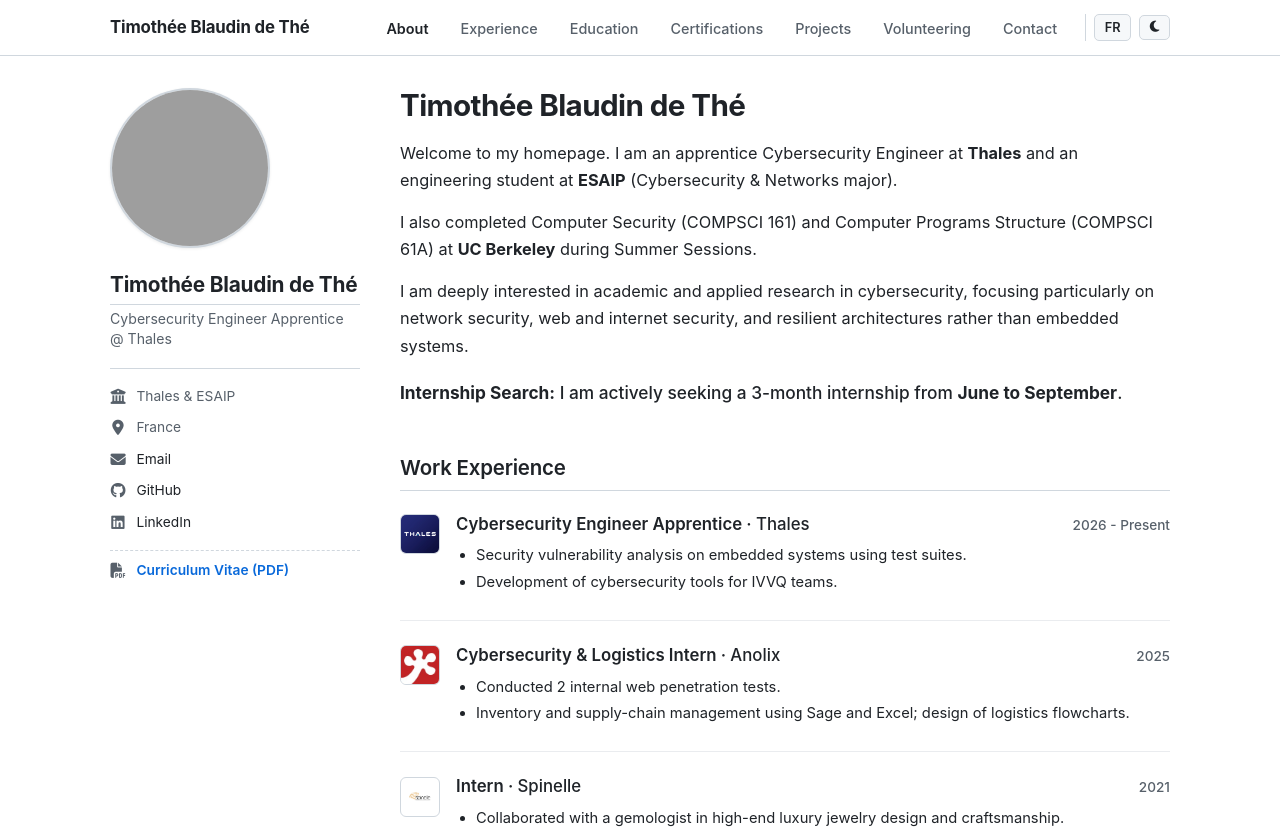
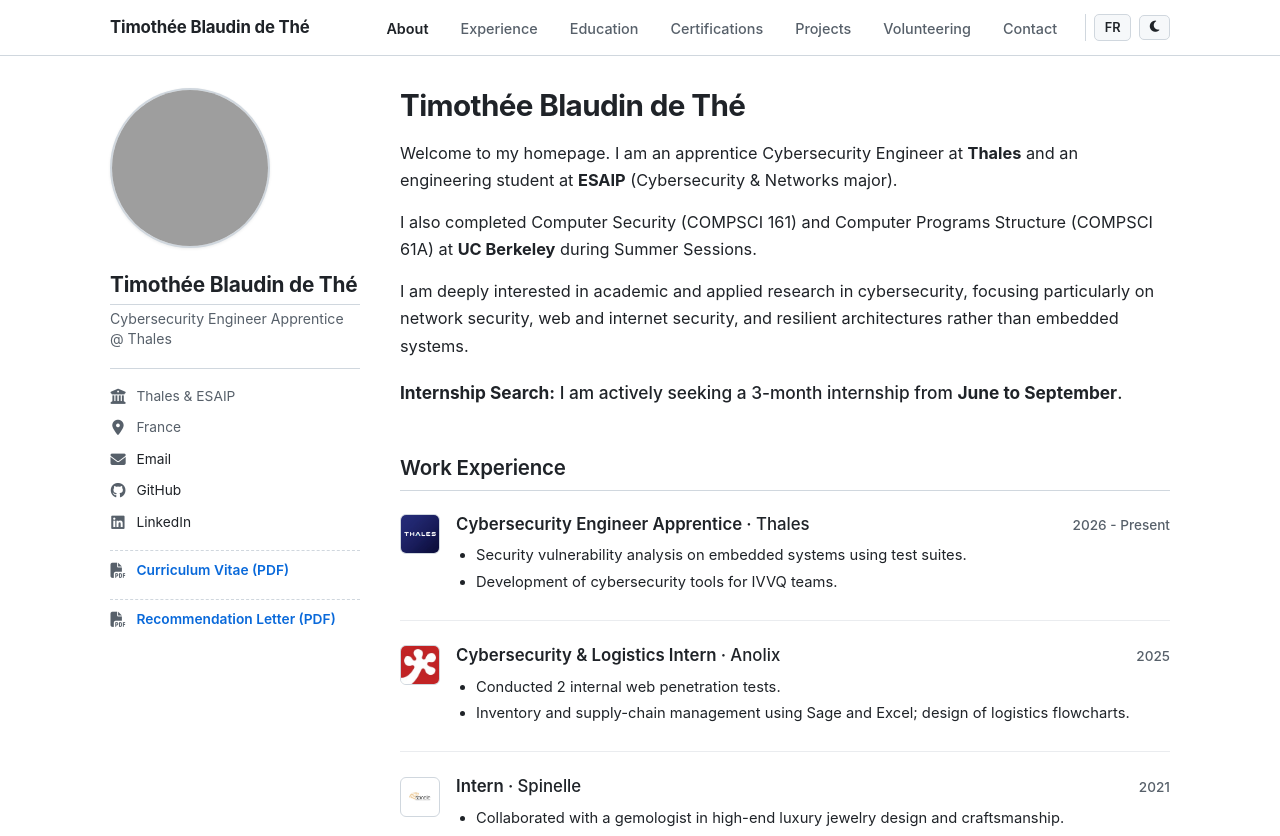
Before and after one commit to DJ3T/timdethe, a plain HTML site: page index.html in a window 1280 px wide. Shown: the top 836 px of the page. Drawn offline with Linux system fonts and the light colour scheme; grey boxes are pictures that could not be loaded.

Commit message:
Added reco letter + new resume

```diff
--- a/index.html
+++ b/index.html
@@ -89,6 +89,12 @@
               <span id="sidebar-cv-text">Curriculum Vitae (PDF)</span>
             </a>
           </li>
+          <li class="reco-item">
+            <a href="recommendation-letter-hamrioui.pdf" id="sidebar-reco" target="_blank" rel="noopener noreferrer">
+              <i class="fas fa-fw fa-file-pdf"></i>
+              <span id="sidebar-reco-text">Recommendation Letter (PDF)</span>
+            </a>
+          </li>
         </ul>
       </div>
     </aside>
--- a/script.js
+++ b/script.js
@@ -12,7 +12,9 @@
       bio: "Cybersecurity Engineer Apprentice @ Thales",
       location: "France",
       cvText: "Curriculum Vitae (PDF)",
-      cvFile: "resume-timothee-BLAUDINDETHE-english.pdf"
+      cvFile: "resume-timothee-BLAUDINDETHE-english.pdf",
+      recoText: "Recommendation Letter (PDF)",
+      recoFile: "recommendation-letter-hamrioui.pdf"
     },
     nav: {
       about: "About",
@@ -163,7 +165,9 @@
       bio: "Apprenti Ingénieur Cybersécurité @ Thales",
       location: "France",
       cvText: "Curriculum Vitae (PDF)",
-      cvFile: "resume-timothee-BLAUDINDETHE.pdf"
+      cvFile: "resume-timothee-BLAUDINDETHE.pdf",
+      recoText: "Lettre de recommandation (PDF)",
+      recoFile: "recommendation-letter-hamrioui.pdf"
     },
     nav: {
       about: "À propos",
@@ -369,6 +373,13 @@
   if (sidebarCv) {
     sidebarCv.href = t.sidebar.cvFile;
     if (sidebarCvText) sidebarCvText.textContent = t.sidebar.cvText;
+  }
+
+  const sidebarReco = document.getElementById('sidebar-reco');
+  const sidebarRecoText = document.getElementById('sidebar-reco-text');
+  if (sidebarReco) {
+    sidebarReco.href = t.sidebar.recoFile;
+    if (sidebarRecoText) sidebarRecoText.textContent = t.sidebar.recoText;
   }
 
   // Navigation Links
--- a/style.css
+++ b/style.css
@@ -296,18 +296,21 @@
   color: var(--link-color);
 }
 
-.author__urls li.cv-item {
+.author__urls li.cv-item,
+.author__urls li.reco-item {
   margin-top: 0.5rem;
   padding-top: 0.5rem;
   border-top: 1px dashed var(--border-color);
 }
 
-.author__urls li.cv-item a {
+.author__urls li.cv-item a,
+.author__urls li.reco-item a {
   font-weight: 600;
   color: var(--link-color);
 }
 
-.author__urls li.cv-item a:hover {
+.author__urls li.cv-item a:hover,
+.author__urls li.reco-item a:hover {
   text-decoration: underline;
 }
 
```
Also changed, not shown: 3 other files.
